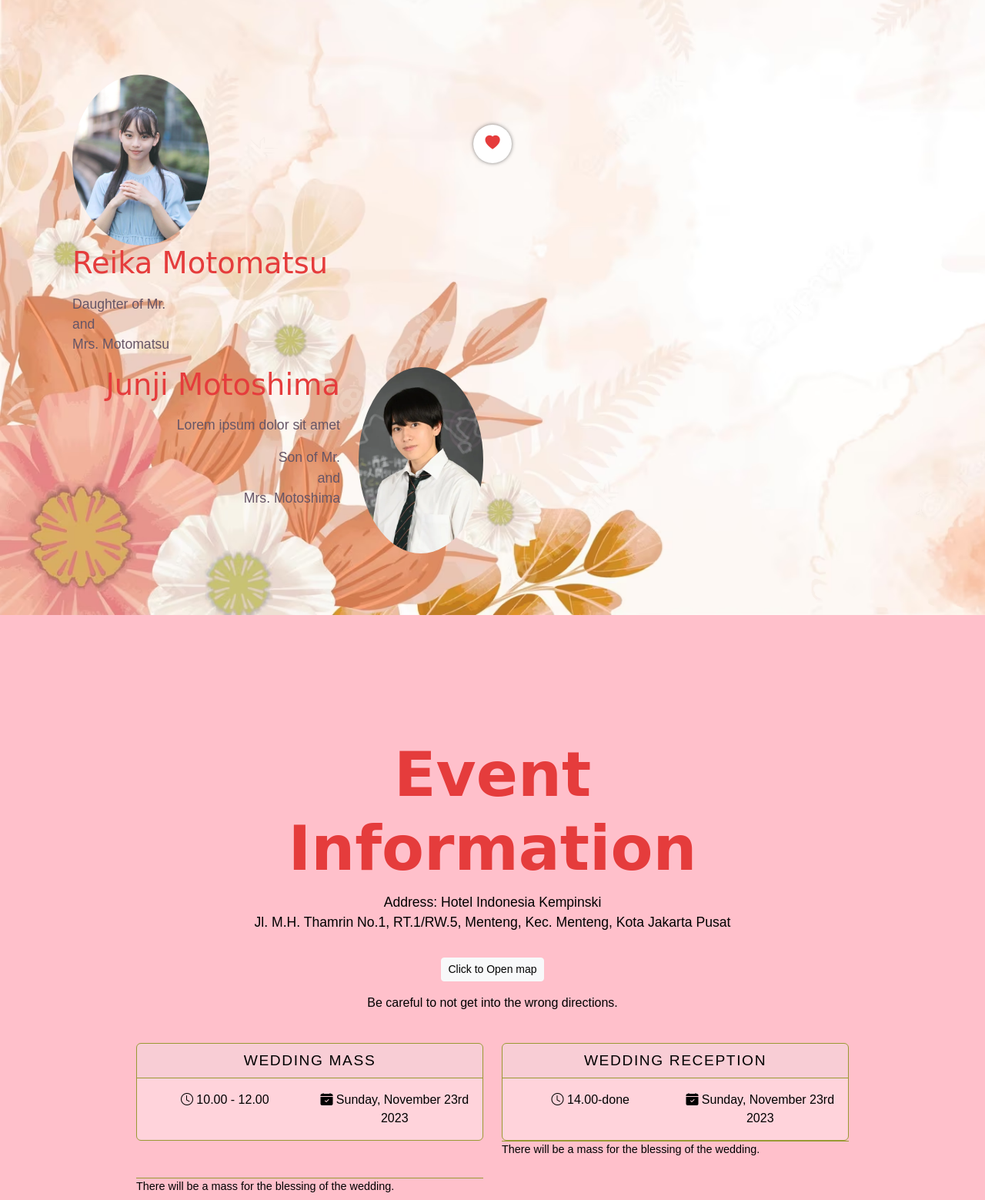
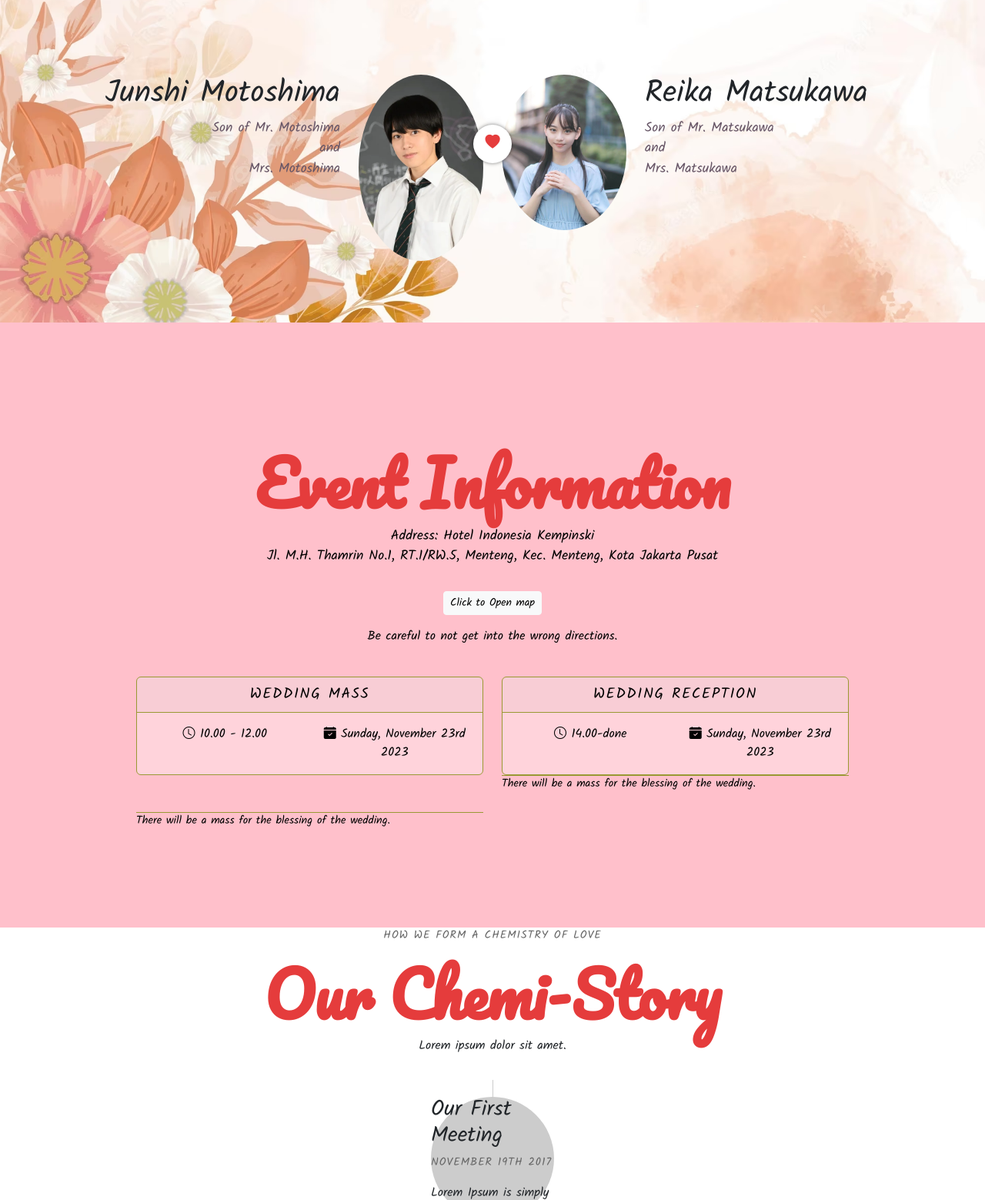
Before and after one commit to syauqidamario/custom-wedding-invitation, a plain HTML site: page index.html in a window 1280 px wide. Shown: the part 1241-2800 px from the top of the page at 77% size. Drawn offline with nearby package versions, Linux system fonts and the light colour scheme.

Commit message:
Added a part of the page about the story of the wedded's first meeting

```diff
--- a/index.html
+++ b/index.html
@@ -7,7 +7,10 @@
     <link href="https://cdn.jsdelivr.net/npm/bootstrap@5.3.1/dist/css/bootstrap.min.css" rel="stylesheet" integrity="sha384-4bw+/aepP/YC94hEpVNVgiZdgIC5+VKNBQNGCHeKRQN+PtmoHDEXuppvnDJzQIu9" crossorigin="anonymous">
     <link rel="preconnect" href="https://fonts.googleapis.com">
     <link rel="preconnect" href="https://fonts.gstatic.com" crossorigin>
-    <link href="https://fonts.googleapis.com/css2?family=Lato:wght@300&family=Nunito+Sans:wght@200&family=Open+Sans&display=swap" rel="stylesheet">
+    <link rel="preconnect" href="https://fonts.googleapis.com">
+    <link rel="preconnect" href="https://fonts.gstatic.com" crossorigin>
+    <link href="https://fonts.googleapis.com/css2?family=Pacifico&display=swap" rel="stylesheet">
+    <link href="https://fonts.googleapis.com/css2?family=Kalam&family=Pacifico&display=swap" rel="stylesheet">
 
       <!--Simply Countdown-->
       <link rel="stylesheet" href="css/simplyCountdown.theme.default.css"/>
@@ -26,7 +29,7 @@
                   <h4>
                         To Mr/Mrs,
                   </h4>
-                  <h1>Gento & Anri</h1>
+                  <h1>Junji and Reika</h1>
                   <p>
                         Will be having their wedding reception in:
                   </p>
@@ -74,27 +77,33 @@
 
                         <div class="row couple">
                               <div class="col-lg-6">
-                                    <div class="col-4">
-                                          <img src="images/bride.png" alt="Reika Motomatsu" class="img-responsive rounded-circle">
-                                    </div>
-                                    <div class="col-8">
-                                          <h3>Reika Motomatsu</h3>
-                                          <p>Daughter of Mr. <br> and <br> Mrs. Motomatsu</p>
-                                    </div>
                                     <div class="row">
                                           <div class="col-8 text-end">
-                                                <h3>Junji Motoshima</h3>
-                                                <p>Lorem ipsum dolor sit amet</p>
-                                                <p>Son of Mr. <br> and <br> Mrs. Motoshima</p>
+                                                <h1>Junshi Motoshima</h1>
+                                                <p>Son of Mr. Motoshima <br> and <br> Mrs. Motoshima</p>
                                           </div>
                                           <div class="col-4">
-                                                <img src="images/groom.png" alt="Junji Motoshima" class="img-responsive rounded-circle">
+                                                <img src="images/groom.png" alt="Junshi Motoshima" class="img-responsive rounded-circle">
                                           </div>
                                     </div>
+                              </div>
+
+                              <span class="heart"><i class="bi bi-heart-fill"></i></span>
+
+                              <div class="col-lg-6">
+                                    <div class="row">
+                                          <div class="col-4">
+                                                <img src="images/bride.png" alt="Reika Matsukawa" class="img-responsive rounded-circle">
+                                          </div>
+                                          <div class="col-8">
+                                                <h1>Reika Matsukawa</h1>
+                                                <p>Son of Mr. Matsukawa <br> and <br> Mrs. Matsukawa</p>
+                                          </div>
+
+                                    </div>
+                              </div>
+
                         </div>
-
-                        <span class="heart"><i class="bi bi-heart-fill"></i></span>
-
                         </div>
                   </div>
             </div>
@@ -135,7 +144,7 @@
                                     <div class="card-footer">
                                       There will be a mass for the blessing of the wedding.
                                     </div>
-                        </div>
+                              </div>
                         <div class="col-md-5 col-10">
                               <div class="card text-center text-bg-light">
                                     <div class="card-header">
@@ -166,6 +175,44 @@
             </div>
       </section>
 
+      <section id="story" class="story">
+            <div class="container">
+                  <div class="row justify-content-center">
+                        <div class="col-md-8 col-10 text-center">
+                              <span>How We Form a Chemistry of Love</span>
+                              <h2>Our Chemi-Story</h2>
+                              <p>Lorem ipsum dolor sit amet.</p>
+                        </div>
+                  </div>
+
+                  <div class="row">
+                        <div class="col">
+                              <ul class="timeline">
+                                    <li>
+                                          <div class="timeline-image">
+                                                <div class="timeline-panel">
+                                                      <div class="timeline-heading">
+                                                            <h3>Our First Meeting</h3>
+                                                            <span>November 19th 2017</span>
+                                                      </div>
+                                                      <div class="timeline-body">
+                                                            <p>
+                                                                  Lorem Ipsum is simply dummy text of the printing and typesetting industry. Lorem Ipsum has been the industry's standard dummy text ever since the 1.
+                                                            </p>
+                                                      </div>
+                                                </div>
+                                          </div>
+                                    </li>
+                              </ul>
+                        </div>
+                  </div>
+            </div>
+      </section>
+
+
+
+
+
     <script src="https://cdn.jsdelivr.net/npm/bootstrap@5.3.1/dist/js/bootstrap.bundle.min.js" integrity="sha384-HwwvtgBNo3bZJJLYd8oVXjrBZt8cqVSpeBNS5n7C8IVInixGAoxmnlMuBnhbgrkm" crossorigin="anonymous"></script>
     <script>
       simplyCountdown('.simply-countdown',{
@@ -193,5 +240,20 @@
             refresh: 1000, //default refresh every 1s
       });
       </script>
+      <script>
+            const stickyTop = document.querySelector('.sticky-top');
+            const offcanvas = document.querySelector('.offcanvas');
+
+            offcanvas.addEventListener('show.bs.offcanvas', function(){
+
+                  stickyTop.style.overflow = 'visible';
+
+            });
+
+            offcanvas.addEventListener('hidden.bs.offcanvas', function(){
+
+                  stickyTop.style.overflow = 'hidden';
+            });
+      </script>
   </body>
 </html>
--- a/styles.css
+++ b/styles.css
@@ -6,7 +6,7 @@
 
 body{
       font-size: 1.2rem;
-      font-family:Arial, Helvetica, sans-serif;
+      font-family: 'Kalam', cursive;
       min-height: 4000px;
 }
 
@@ -124,7 +124,7 @@ body{
       padding-bottom:8rem;
 }
 
-.home h2, .info h2 {
+.home h2, .info h2, .story h2 {
       color:var(--pink);
       font-family:'Pacifico', cursive;
       font-size:5rem;
@@ -138,7 +138,13 @@ body{
 }
 
 .my-navbar .nav-link{
+      font-size:2rem;
+      text-align:center;
       text-transform:uppercase;
+}
+
+.sticky-top{
+      overflow:hidden;
 }
 
 .home{
@@ -180,6 +186,64 @@ body{
       border-top:1px solid #993;
       font-size:0.9rem;
       font-weight: 400;
+}
+
+.story span{
+      text-transform: uppercase;
+      color:#666;
+      font-size: 0.9rem;
+      letter-spacing: 1px;
+      display: block;
+      margin-bottom: 1rem;
+}
+
+.story p{
+      font-size: 1rem;
+      font-weight: 500;
+}
+
+.timeline{
+      list-style:none;
+      padding:1.4rem 0;
+      margin-top: 1rem;
+      position:relative;
+}
+
+.timeline::before{
+      content:'';
+      top: 0;
+      bottom: 0;
+      position:absolute;
+      width:1px;
+      background-color:#ccc;
+      left:50%;
+}
+
+.timeline li
+{
+      margin-bottom: 1.5rem;
+      position:relative;
+}
+
+.timeline li::before,
+.timeline li::after{
+      content:'';
+      display:table;
+}
+
+.timeline li::after{
+      clear:both;
+
+}
+
+.timeline li .timeline-image {
+      width:160px;
+      height: 160px;
+      background-color: #ccc;
+      position:absolute;
+      left:50%;
+      transform: translateX(-50%);
+      border-radius:50%;
 }
 
 /* Media Query */
```
